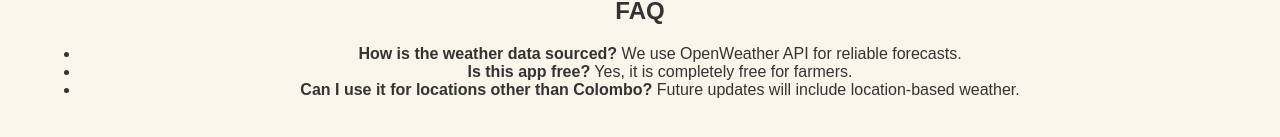
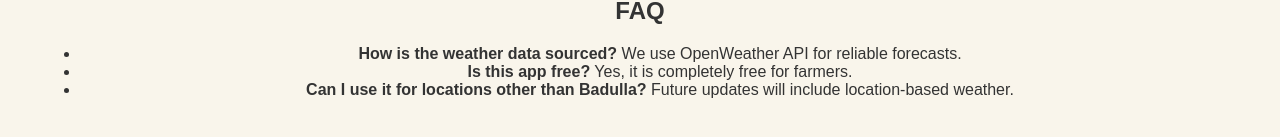
Before and after one commit to shzn-mhd/live-weather-app, a React (Create React App) app: page /faq in a window 1280 px wide. Shown: the part 217-354 px from the top of the page. Built offline with nearby package versions, Linux system fonts and the light colour scheme.

Commit message:
updated FAQ

```diff
--- a/src/components/FAQ.js
+++ b/src/components/FAQ.js
@@ -7,7 +7,7 @@ const FAQ = () => {
       <ul>
         <li><strong>How is the weather data sourced?</strong> We use OpenWeather API for reliable forecasts.</li>
         <li><strong>Is this app free?</strong> Yes, it is completely free for farmers.</li>
-        <li><strong>Can I use it for locations other than Colombo?</strong> Future updates will include location-based weather.</li>
+        <li><strong>Can I use it for locations other than Badulla?</strong> Future updates will include location-based weather.</li>
       </ul>
     </div>
   );
```
